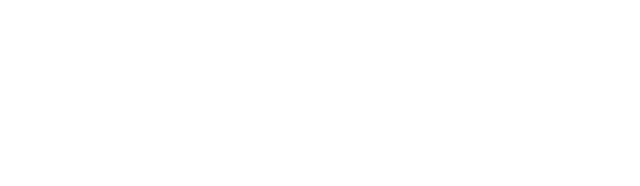
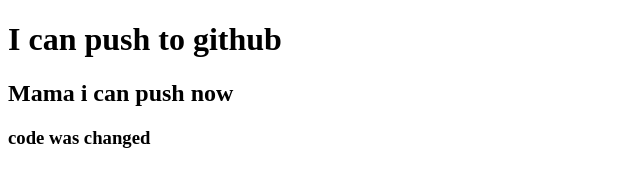
Before and after one commit to Surmasumaiya7/My-second-Repo, a plain HTML site: page index.html in a window 1280 px wide. Shown: the whole page, without its empty margins (0-640 px from the left). Drawn offline with Linux system fonts and the light colour scheme.

Commit message:
added header

```diff
--- a/index.html
+++ b/index.html
@@ -7,6 +7,9 @@
     <title>My second github repo</title>
 </head>
 <body>
+    <h1>I can push to github</h1>
+    <h2>Mama i can push now</h2>
+    <h3>code was changed</h3>
 
 </body>
 </html>
```
